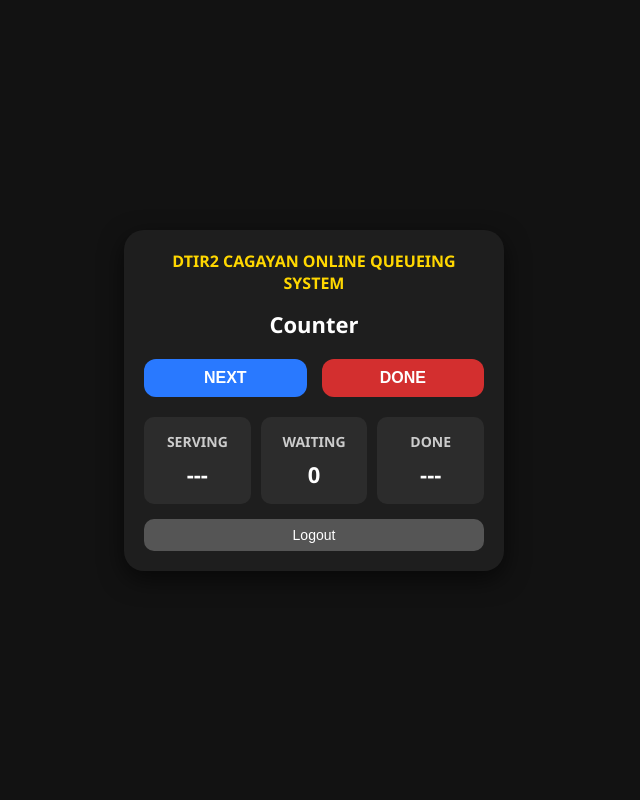
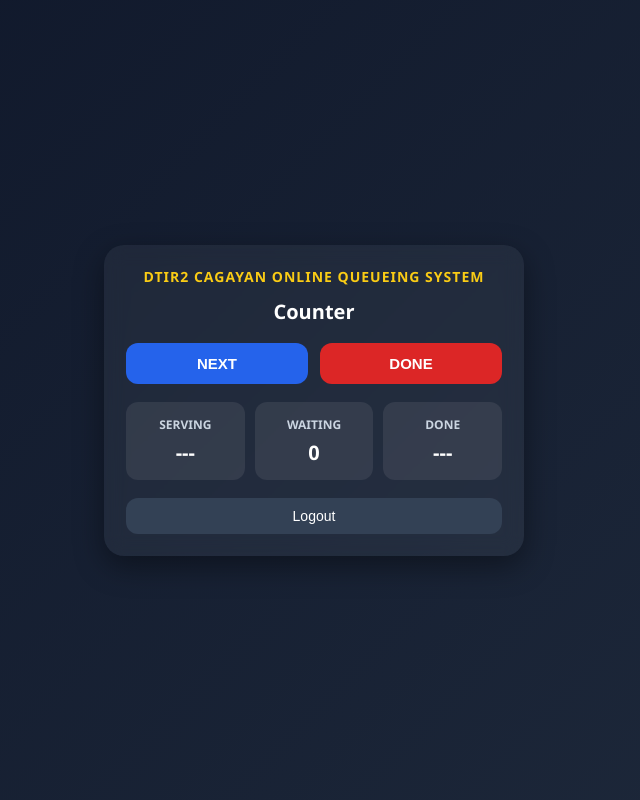
Before and after one commit to Jerwin1214/DTI-OnlineQueueing-System, a Laravel app: template resources/views/counter/dashboard.blade.php in a window 1280 px wide. Shown: the whole page, without its empty margins (326-966 px from the left). Run offline with Laravel 12, Linux system fonts and the light colour scheme; the template is opened without the code that fills it, so the values that code supplies are empty; parts of the project's set-up code (start-up, migrations or seed data) failed here and were passed over.

Commit message:
Refactor dashboard styles and add modal functionality

```diff
--- a/resources/views/counter/dashboard.blade.php
+++ b/resources/views/counter/dashboard.blade.php
@@ -8,99 +8,184 @@
     <script src="https://cdn.jsdelivr.net/npm/axios/dist/axios.min.js"></script>
 
     <style>
-        * { box-sizing: border-box; margin: 0; padding: 0; }
+        * {
+            box-sizing: border-box;
+            margin: 0;
+            padding: 0;
+        }
 
         body {
-            font-family: 'Segoe UI', Tahoma, Geneva, Verdana, sans-serif;
-            background: #121212;
+            font-family: 'Segoe UI', sans-serif;
+            background: linear-gradient(135deg, #0f172a, #1e293b);
             display: flex;
             justify-content: center;
             align-items: center;
-            height: 100vh;
-            padding: 10px;
+            min-height: 100vh;
+            padding: 15px;
         }
 
         .card {
             width: 100%;
-            max-width: 380px;
-            background: #1e1e1e;
+            max-width: 420px;
+            background: rgba(255,255,255,0.05);
+            backdrop-filter: blur(10px);
             border-radius: 20px;
-            padding: 20px;
+            padding: 22px;
             text-align: center;
-            box-shadow: 0 8px 25px rgba(0,0,0,0.6);
+            box-shadow: 0 10px 30px rgba(0,0,0,0.4);
             color: #fff;
         }
 
         .counter-title {
-            font-size: 16px;
+            font-size: 14px;
             font-weight: 600;
-            color: #ffd700;
-            margin-bottom: 15px;
+            color: #facc15;
+            margin-bottom: 12px;
+            letter-spacing: 1px;
         }
 
         h1 {
-            font-size: 22px;
+            font-size: 20px;
             font-weight: 700;
-            margin-bottom: 20px;
+            margin-bottom: 18px;
         }
 
         .username {
-            font-size: 16px;
-            color: #00e676;
+            font-size: 15px;
+            color: #22c55e;
         }
 
         .buttons {
             display: flex;
-            gap: 15px;
-            margin-bottom: 20px;
+            gap: 12px;
+            margin-bottom: 18px;
         }
 
         .buttons button {
             flex: 1;
-            padding: 10px;
-            font-size: 16px;
+            padding: 12px;
+            font-size: 15px;
             font-weight: 600;
             border: none;
             border-radius: 12px;
             cursor: pointer;
+            transition: 0.2s ease;
         }
 
-        .btn-next { background: #2979ff; color: #fff; }
-        .btn-done { background: #d32f2f; color: #fff; }
+        .btn-next {
+            background: #2563eb;
+            color: #fff;
+        }
+
+        .btn-next:hover {
+            background: #1d4ed8;
+        }
+
+        .btn-done {
+            background: #dc2626;
+            color: #fff;
+        }
+
+        .btn-done:hover {
+            background: #b91c1c;
+        }
 
         .stats {
             display: flex;
             gap: 10px;
-            margin-bottom: 15px;
+            margin-bottom: 18px;
         }
 
         .stat-box {
             flex: 1;
-            background: #2c2c2c;
-            padding: 15px 10px;
-            border-radius: 10px;
+            background: rgba(255,255,255,0.08);
+            padding: 14px 8px;
+            border-radius: 12px;
         }
 
         .stat-box h3 {
-            font-size: 14px;
-            color: #ccc;
+            font-size: 12px;
+            color: #cbd5e1;
         }
 
         .stat-box h2 {
-            font-size: 22px;
-            margin-top: 8px;
+            font-size: 20px;
+            margin-top: 6px;
         }
 
         .logout button {
             width: 100%;
-            padding: 8px;
+            padding: 10px;
             font-size: 14px;
             border: none;
-            border-radius: 10px;
-            background: #555;
+            border-radius: 12px;
+            background: #334155;
             color: #fff;
             cursor: pointer;
+            transition: 0.2s;
         }
+
+        .logout button:hover {
+            background: #475569;
+        }
+
+        /* ================= MODAL ================= */
+
+        .modal {
+            position: fixed;
+            inset: 0;
+            background: rgba(0,0,0,0.6);
+            display: none;
+            justify-content: center;
+            align-items: center;
+            z-index: 999;
+        }
+
+        .modal-content {
+            background: white;
+            color: #111;
+            padding: 25px;
+            border-radius: 16px;
+            text-align: center;
+            width: 90%;
+            max-width: 320px;
+            animation: fadeIn 0.2s ease;
+        }
+
+        .modal-content h3 {
+            margin-bottom: 10px;
+        }
+
+        .modal-content button {
+            margin-top: 15px;
+            padding: 8px 18px;
+            border: none;
+            border-radius: 10px;
+            background: #2563eb;
+            color: white;
+            cursor: pointer;
+        }
+
+        @keyframes fadeIn {
+            from { transform: scale(0.9); opacity: 0; }
+            to { transform: scale(1); opacity: 1; }
+        }
+
+        /* Mobile adjustments */
+        @media (max-width: 480px) {
+            .card {
+                padding: 18px;
+            }
+
+            h1 {
+                font-size: 18px;
+            }
+
+            .stat-box h2 {
+                font-size: 18px;
+            }
+        }
+
     </style>
 </head>
 <body>
@@ -150,19 +235,33 @@
 
 </div>
 
+<!-- SUCCESS MODAL -->
+<div class="modal" id="successModal">
+    <div class="modal-content">
+        <h3 id="modalMessage">Success</h3>
+        <button onclick="closeModal()">OK</button>
+    </div>
+</div>
+
 <script>
 
-    // 🔥 Important for Render HTTPS + Laravel Session
 axios.defaults.withCredentials = true;
 
-    // CSRF Token
 axios.defaults.headers.common['X-CSRF-TOKEN'] =
     document.querySelector('meta[name="csrf-token"]').content;
 
-    // Always use RELATIVE URLs (prevents Mixed Content)
 const STATUS_URL = "{{ route('counter.status') }}";
 const NEXT_URL = "{{ route('counter.serveTicket') }}";
 const DONE_URL = "{{ route('counter.completeTicket') }}";
+
+function showModal(message) {
+    document.getElementById('modalMessage').innerText = message;
+    document.getElementById('successModal').style.display = 'flex';
+}
+
+function closeModal() {
+    document.getElementById('successModal').style.display = 'none';
+}
 
 async function loadStats() {
     try {
@@ -178,29 +277,30 @@
             response.data.last_done ?? '---';
 
     } catch (error) {
-            console.log("Status error:", error);
+        console.log(error);
     }
 }
 
 async function nextTicket() {
     try {
-            await axios.post(NEXT_URL);
+        const res = await axios.post(NEXT_URL);
         loadStats();
+        showModal(res.data.message || "Ticket called successfully!");
     } catch (error) {
-            alert(error.response?.data?.message ?? 'No waiting tickets.');
+        showModal(error.response?.data?.message || "No waiting tickets.");
     }
 }
 
 async function completeTicket() {
     try {
-            await axios.post(DONE_URL);
+        const res = await axios.post(DONE_URL);
         loadStats();
+        showModal(res.data.message || "Ticket completed successfully!");
     } catch (error) {
-            alert(error.response?.data?.message ?? 'No serving ticket.');
+        showModal(error.response?.data?.message || "No serving ticket.");
     }
 }
 
-    // Auto refresh every 3 seconds
 document.addEventListener("DOMContentLoaded", function () {
     loadStats();
     setInterval(loadStats, 3000);
```
Lines whose indentation alone changed are shown as unchanged.
